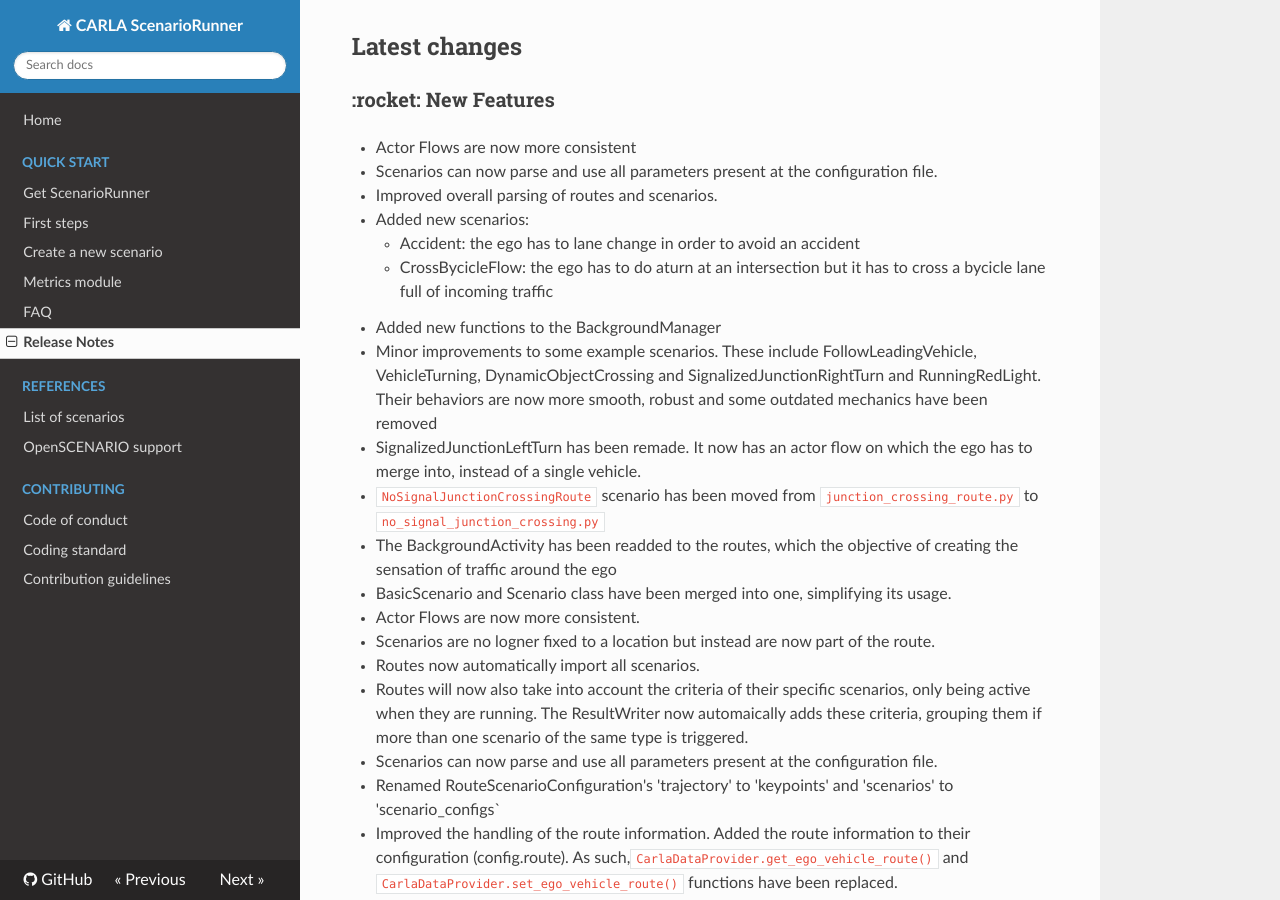
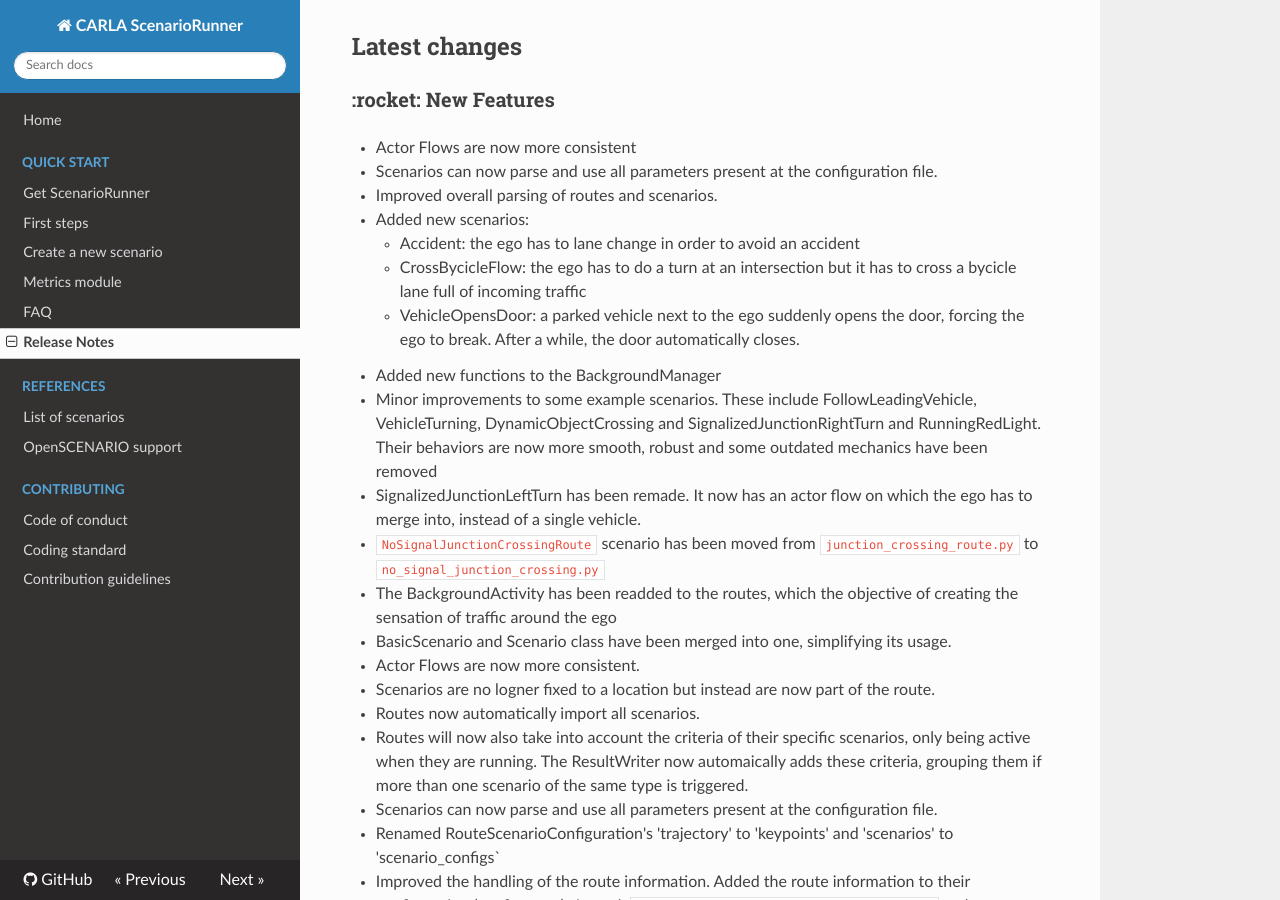
Before and after one commit to carla-simulator/scenario_runner, an MkDocs documentation site: the page built from Docs/CHANGELOG.md, in a window 1280 px wide and 900 px high, scrolled down 437 px. Built offline with MkDocs 1.6.1, drawn with Linux system fonts in a browser that asks for light colours; nearby versions of some CDN libraries.

Commit message:
CHANGELOG

```diff
--- a/Docs/CHANGELOG.md
+++ b/Docs/CHANGELOG.md
@@ -19,7 +19,8 @@
 * Improved overall parsing of routes and scenarios.
 * Added new scenarios:
     - Accident: the ego has to lane change in order to avoid an accident
-    - CrossBycicleFlow: the ego has to do  aturn at an intersection but it has to cross a bycicle lane full of incoming traffic
+    - CrossBycicleFlow: the ego has to do a turn at an intersection but it has to cross a bycicle lane full of incoming traffic
+    - VehicleOpensDoor: a parked vehicle next to the ego suddenly opens the door, forcing the ego to break. After a while, the door automatically closes.
 * Added new functions to the BackgroundManager
 * Minor improvements to some example scenarios. These include FollowLeadingVehicle, VehicleTurning, DynamicObjectCrossing and SignalizedJunctionRightTurn and RunningRedLight. Their behaviors are now more smooth, robust and some outdated mechanics have been removed
 * SignalizedJunctionLeftTurn has been remade. It now has an actor flow on which the ego has to merge into, instead of a single vehicle.
```
